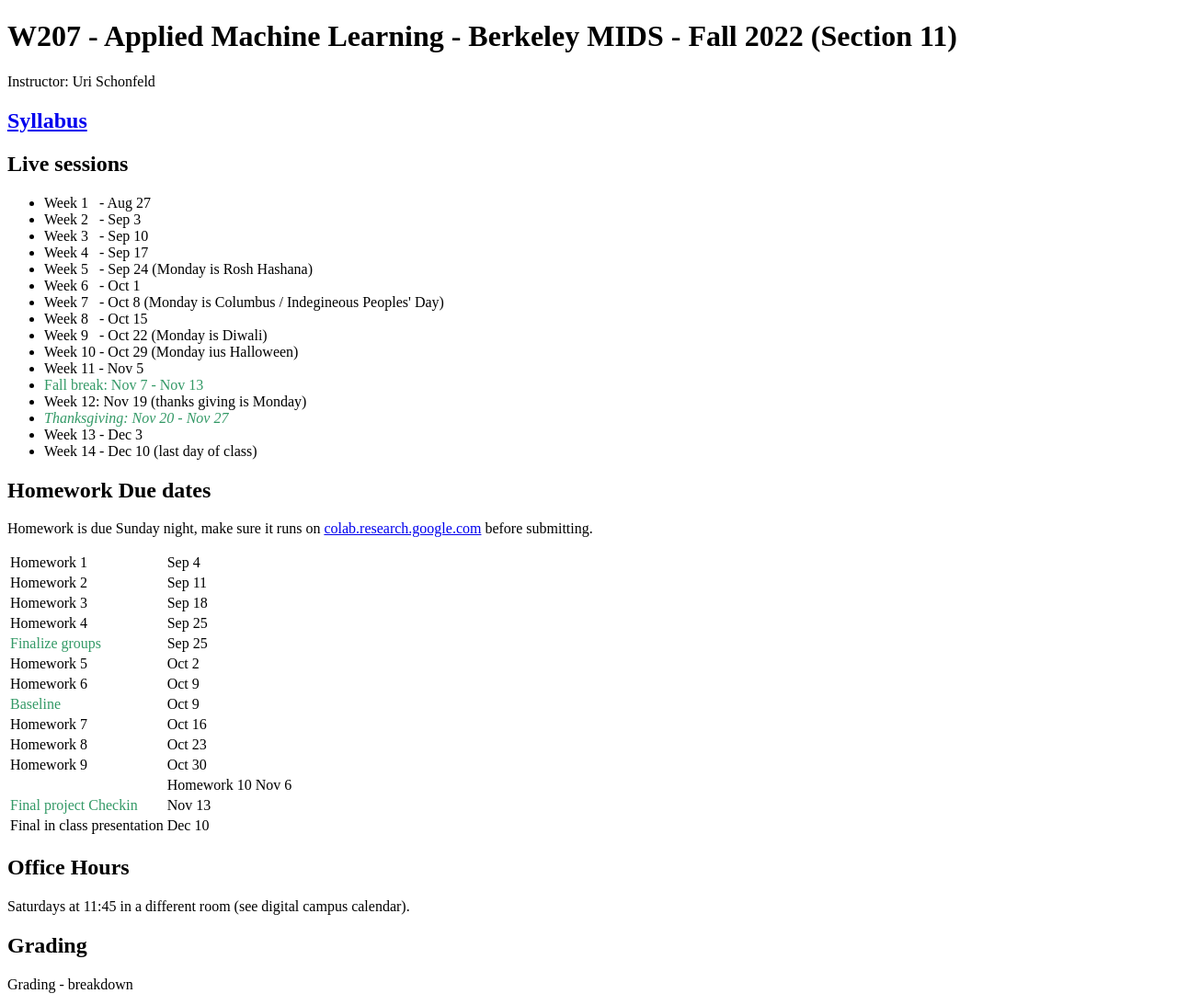
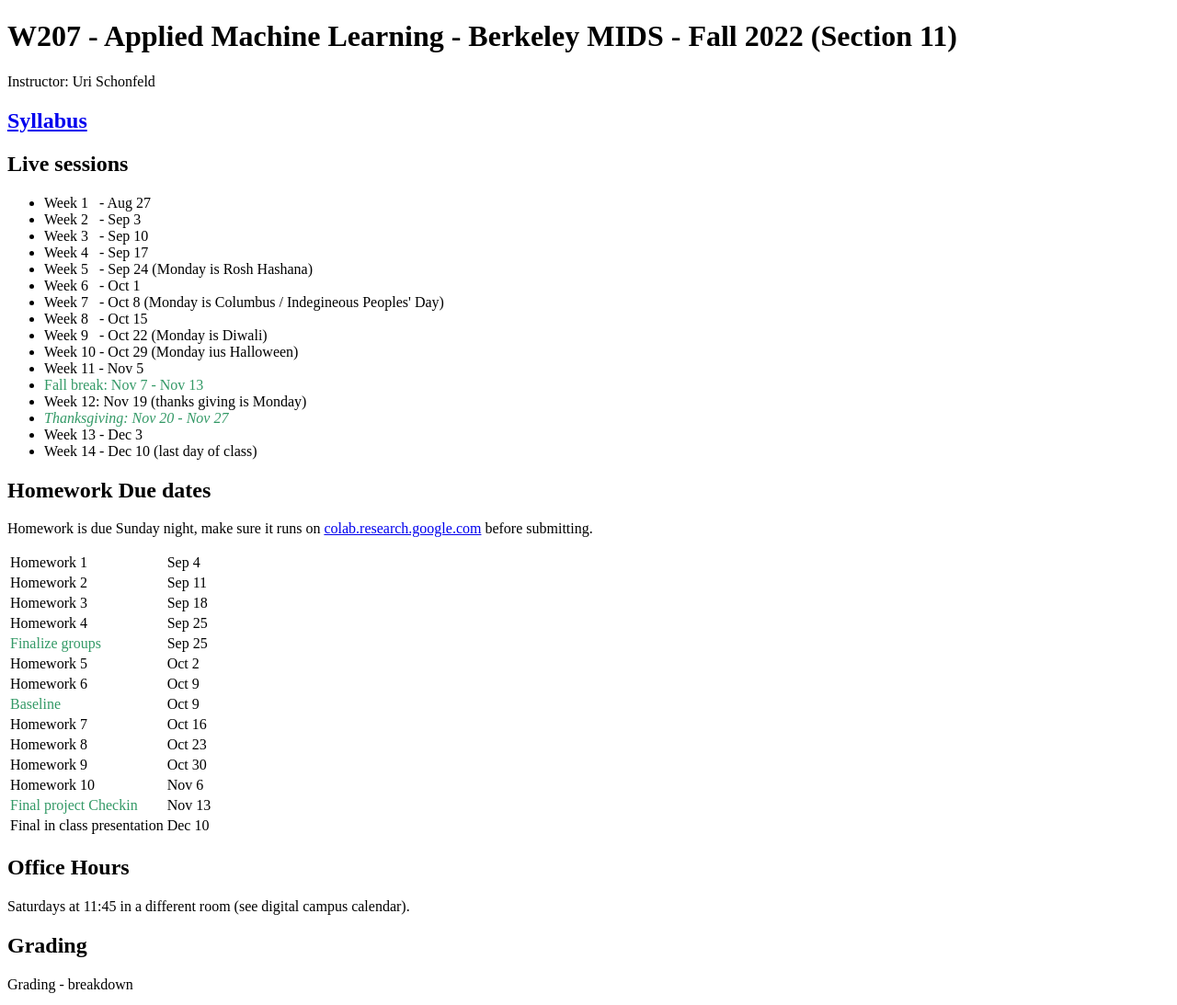
Before and after one commit to W207/w207.github.io, a plain HTML site: page index.html in a window 1280 px wide. Shown: the top 1093 px of the page at 92% size. Drawn offline with Linux system fonts and the light colour scheme.

Commit message:
fix html

```diff
--- a/index.html
+++ b/index.html
@@ -43,7 +43,7 @@
         <tr><td>Homework 7</td><td>Oct 16</td></tr>
         <tr><td>Homework 8</td><td>Oct 23</td></tr>
         <tr><td>Homework 9</td><td>Oct 30</td></tr>
-        <td><td>Homework 10</td><td>Nov 6</td></tr>
+        <tr><td>Homework 10</td><td>Nov 6</td></tr>
         <tr><td><span style="color: #339966;">Final project Checkin </span></td><td>Nov 13</td></tr>
         <tr><td>Final in class presentation</td><td>Dec 10</td></tr>
       </table>
```
